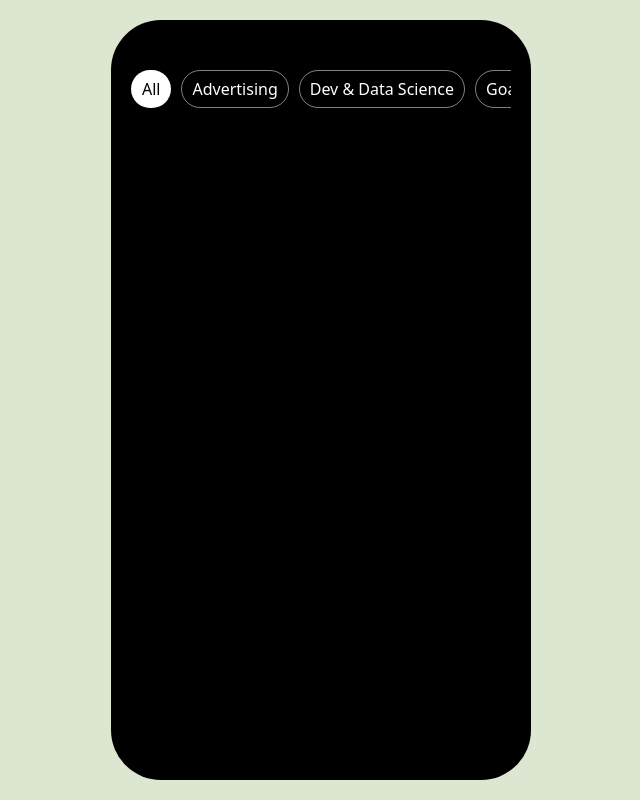
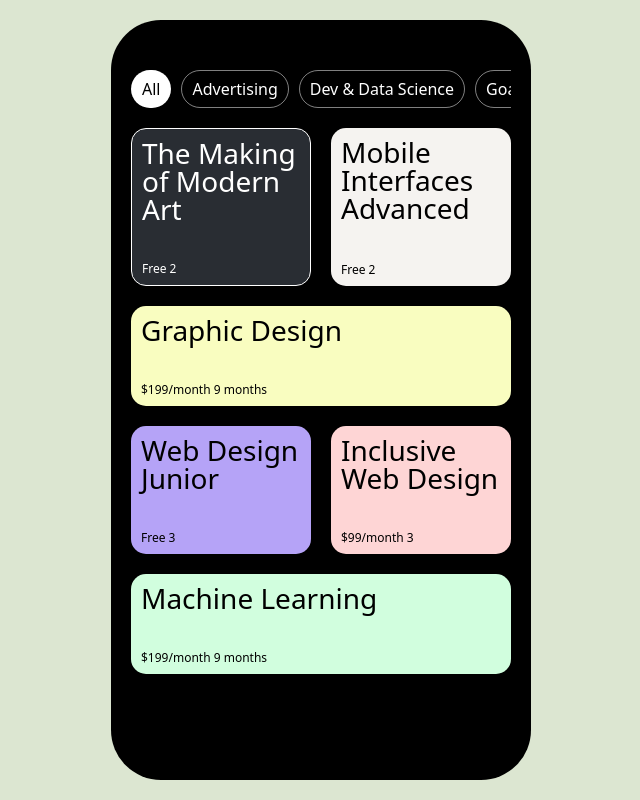
Before and after one commit to KimJi-An/Education_App, a website built with Vite: page index.html in a window 1280 px wide. Shown: the whole page, without its empty margins (319-959 px from the left). Built offline with nearby package versions, Linux system fonts and the light colour scheme.

Commit message:
card의 제목과 배경색 변경

```diff
--- a/index.html
+++ b/index.html
@@ -17,48 +17,48 @@
         </ul>
       </header>
       <div class="cards">
-        <cards__card>
+        <div class="cards__card">
           <h2 class="card_title">The Making of Modern Art</h2>
           <div class="card__footer">
             <span class="price">Free</span>
             <span class="length">2</span>
           </div>
-        </cards__card>
-        <cards__card>
+        </div>
+        <div class="cards__card">
           <h2 class="card_title">Mobile Interfaces Advanced</h2>
           <div class="card__footer">
             <span class="price">Free</span>
             <span class="length">2</span>
           </div>
-        </cards__card>
-        <cards__card>
+        </div>
+        <div class="cards__card">
           <h2 class="card_title">Graphic Design</h2>
           <div class="card__footer">
             <span class="price">$199/month</span>
             <span class="length">9 months</span>
           </div>
-        </cards__card>
-        <cards__card>
+        </div>
+        <div class="cards__card">
           <h2 class="card_title">Web Design Junior</h2>
           <div class="card__footer">
             <span class="price">Free</span>
             <span class="length">3</span>
           </div>
-        </cards__card>
-        <cards__card>
+        </div>
+        <div class="cards__card">
           <h2 class="card_title">Inclusive Web Design</h2>
           <div class="card__footer">
             <span class="price">$99/month</span>
             <span class="length">3</span>
           </div>
-        </cards__card>
-        <cards__card>
+        </div>
+        <div class="cards__card">
           <h2 class="card_title">Machine Learning</h2>
           <div class="card__footer">
             <span class="price">$199/month</span>
             <span class="length">9 months</span>
           </div>
-        </cards__card>
+        </div>
       </div>
     </div>
   </body>
--- a/styles/style.scss
+++ b/styles/style.scss
@@ -43,3 +43,58 @@ body {
 .header::-webkit-scrollbar {
   display: none;
 }
+
+.cards {
+  margin: 20px 0;
+  display: grid;
+  grid-template-columns: repeat(2, 1fr);
+  gap: 20px;
+
+  .cards__card {
+    background-color: white;
+    padding: 10px;
+    border-radius: 15px;
+    display: flex;
+    flex-direction: column;
+    justify-content: space-between;
+    gap: 40px;
+
+    .card_title {
+      font-size: 28px;
+    }
+
+    .card__footer {
+      font-size: 12px;
+    }
+
+    &:first-child {
+      background-color: #292D33;
+      color: white;
+      border: 1px solid white;
+    }
+
+    &:nth-child(2) {
+      background-color: #F5F3F0;
+    }
+
+    &:nth-child(3) {
+      background-color: #F9FDC0;
+    }
+
+    &:nth-child(4) {
+      background-color: #B5A3F7;
+    }
+
+    &:nth-child(5) {
+      background-color: #FED5D5;
+    }
+
+    &:nth-child(6) {
+      background-color: #D1FEDE;
+    }
+
+    &:nth-child(3n) {
+      grid-column: span 2;
+    }
+  }
+}
```
